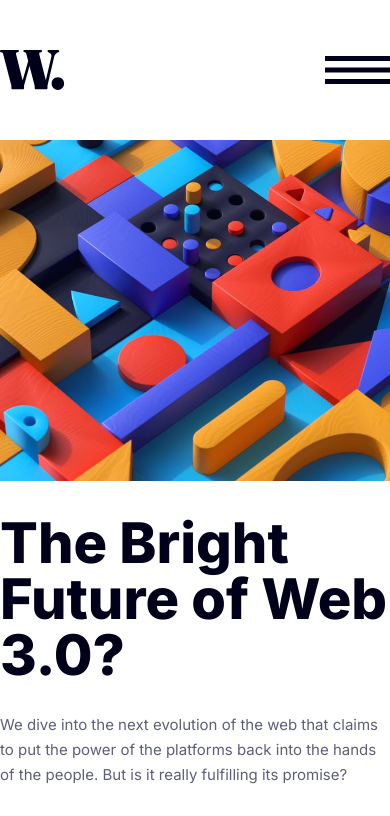
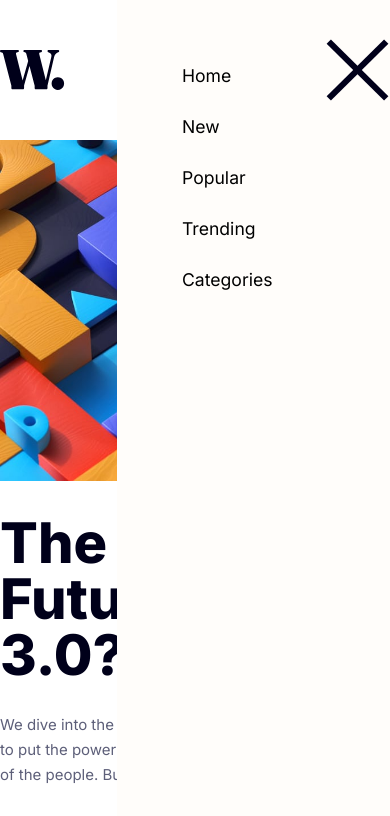
Before and after one commit to dannyfongdev/fem-news-grid, a website: page index.html in a window 390 px wide. Both pictures are taken after a click on the picture 357 px from the left and 70 px from the top of the page. Shown: the top 816 px of the page. Drawn offline with Linux system fonts and the light colour scheme.

Commit message:
mobile menu slides in and out

```diff
--- a/app.js
+++ b/app.js
@@ -1,10 +1,37 @@
 // UI Elements
-const menu = document.querySelector ('.mobile-menu-icon');
+const menuIcon = document.querySelector ('.mobile-menu-icon');
+const closeIcon = document.querySelector ('.close-menu-icon');
+const mobileMenu = document.querySelector('.mobile-nav');
+const overlay = document.querySelector('.overlay');
 
 // Load Event Listener
-menu.addEventListener ('click', handleClickMenu);
+menuIcon.addEventListener ('click', handleClickMenu);
+closeIcon.addEventListener ('click', handleClickCloseMenu);
 
 // UI Handlers
 function handleClickMenu(e) {
-  console.log (menu);
+  // overlay.style.wdith = '100vw';
+  // overlay.style.length = '100vh';
+  // overlay.style.background = "#000";
+  closeIcon.style.display = 'block';
+  closeIcon.style.zIndex = 10;
+  menuIcon.style.display = "none";
+  showMobileMenu();
 }
+
+function handleClickCloseMenu(e) {
+  closeIcon.style.display = 'none';
+  menuIcon.style.display = "block";
+  closeMobileMenu();
+}
+
+function showMobileMenu() {
+  console.log(mobileMenu);
+  mobileMenu.style.display = 'block'
+  mobileMenu.style.width = '70%';
+}
+
+function closeMobileMenu() {
+  // mobileMenu.style.display = "none";
+  mobileMenu.style.width = '0%';
+}
--- a/index.html
+++ b/index.html
@@ -36,7 +36,20 @@
       <li><a>Trending</a></li>
       <li><a>Categories</a></li>
     </ul>
-    <img class="mobile-menu-icon" src="/images/icon-menu.svg" alt="menu icon"><img class="close-menu-icon" src="/images/icon-menu-close.svg" alt="close menu icon">
+    <img class="mobile-menu-icon" src="/images/icon-menu.svg" alt="menu icon"><img class="close-menu-icon"
+      src="/images/icon-menu-close.svg" alt="close menu icon">
+  </nav>
+  <nav class="mobile-nav">
+    <div class="overlay"></div>
+    <div class="menu">
+      <ul>
+        <li><a>Home</a></li>
+        <li><a>New</a></li>
+        <li><a>Popular</a></li>
+        <li><a>Trending</a></li>
+        <li><a>Categories</a></li>
+      </ul>
+    </div>
   </nav>
   <div class="grid-container">
     <div class="feature-top-wide">
@@ -109,7 +122,7 @@
   </div>
 </footer>  -->
 
-<script src="app.js"></script>
+  <script src="app.js"></script>
 </body>
 
 </html>
--- a/scss/_variables-base.scss
+++ b/scss/_variables-base.scss
@@ -19,6 +19,10 @@ $grid-gap: 30px;
   padding: 0;
 }
 
+html {
+  overflow-x: hidden;
+}
+
 body {
   font-family: $font-stack;
 }
--- a/scss/main.scss
+++ b/scss/main.scss
@@ -9,6 +9,7 @@ nav.main-nav {
   display: flex;
   align-items: center;
   justify-content: space-between;
+  position: relative;
 
   img {
     width: 65px;
@@ -36,6 +37,38 @@ nav.main-nav {
     &:hover {
       color: $secondary-color;
       cursor: pointer;
+      // transition:0.5s;
+    }
+  }
+}
+
+nav.mobile-nav {
+  // display: none;
+  position: absolute;
+  top: 0;
+  right: 0;
+  height: 100vh;
+
+  background-color: $neutral-color-1;
+  font-size: 1.1rem;
+
+  // app.js will slide this in by changing width and height
+  width: 0%;
+  transition: 0.5s;
+
+  ul {
+    list-style: none;
+    padding: 50px;
+
+    li {
+      padding: 15px;
+
+      a {
+        &:hover {
+          color: $secondary-color;
+          cursor: pointer;
+        }
+      }
     }
   }
 }
```
Also changed, not shown: css/main.css.
